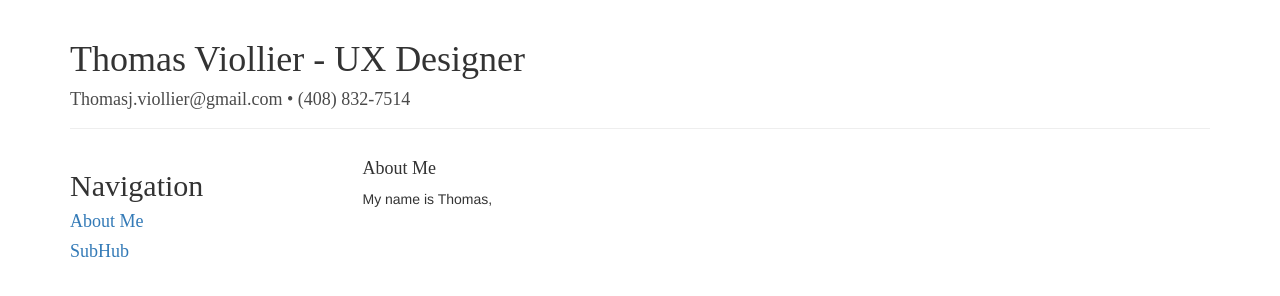
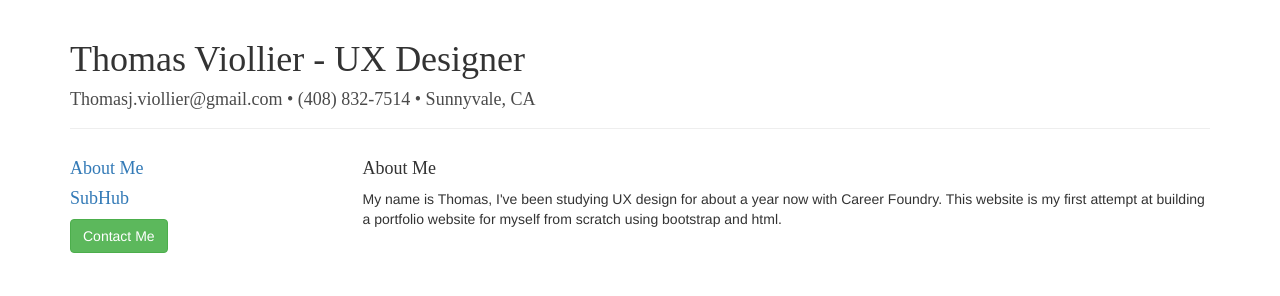
Before and after one commit to CorkThomas/Portfolio, a plain HTML site: page index.html in a window 1280 px wide. Drawn offline with nearby package versions, Linux system fonts and the light colour scheme; a web font is replaced by a local one.

Commit message:
a few tweaks here and there.

```diff
--- a/index.html
+++ b/index.html
@@ -19,7 +19,7 @@
 
 <div class="page-header">
 <h1>Thomas Viollier - UX Designer</h1>
-<h4 style="color:#4a4a4a">Thomasj.viollier@gmail.com • (408) 832-7514</h4>
+<h4 style="color:#4a4a4a">Thomasj.viollier@gmail.com • (408) 832-7514 • Sunnyvale, CA</h4>
 
 
 </div>
@@ -28,12 +28,15 @@
 
 	<div class="col-lg-3 col-md-3 col-sm-12 col-xs-12">
 
-		<h2>Navigation</h2>
+
 
 		<h4><a href="#">About Me</a></h4>
 
+
+
 		<h4><a href="#">SubHub</a></h4>
 
+<a href="#" class="btn btn-success" role="button">Contact Me</a>
 
 	</div>
 
@@ -42,7 +45,7 @@
 
 		<h4>About Me</h4>
 
-			My name is Thomas,
+			My name is Thomas, I've been studying UX design for about a year now with <span a href="https://careerfoundry.com/">Career Foundry</span>. This website is my first attempt at building a portfolio website for myself from scratch using bootstrap and html.
 	</div>
 
 
```
